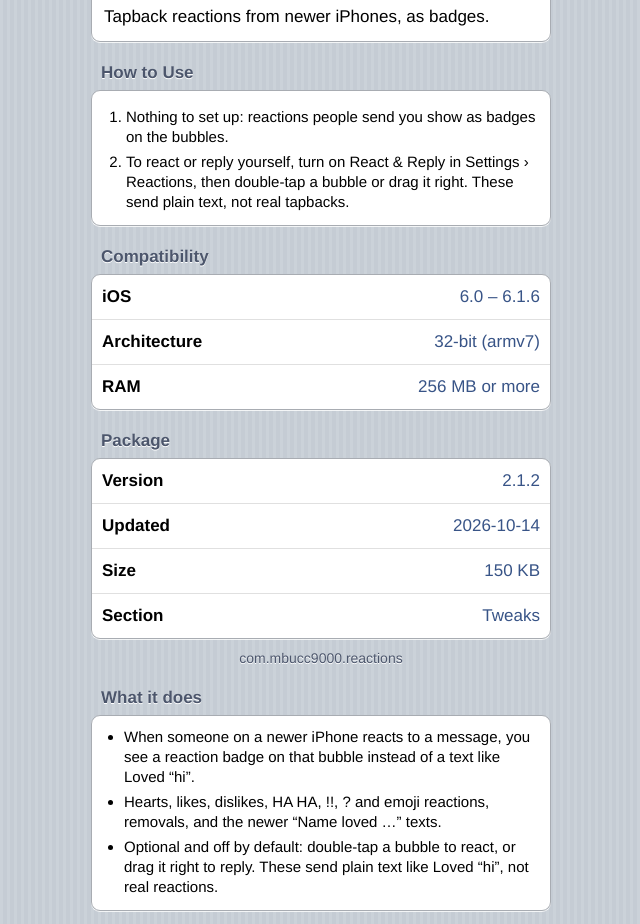
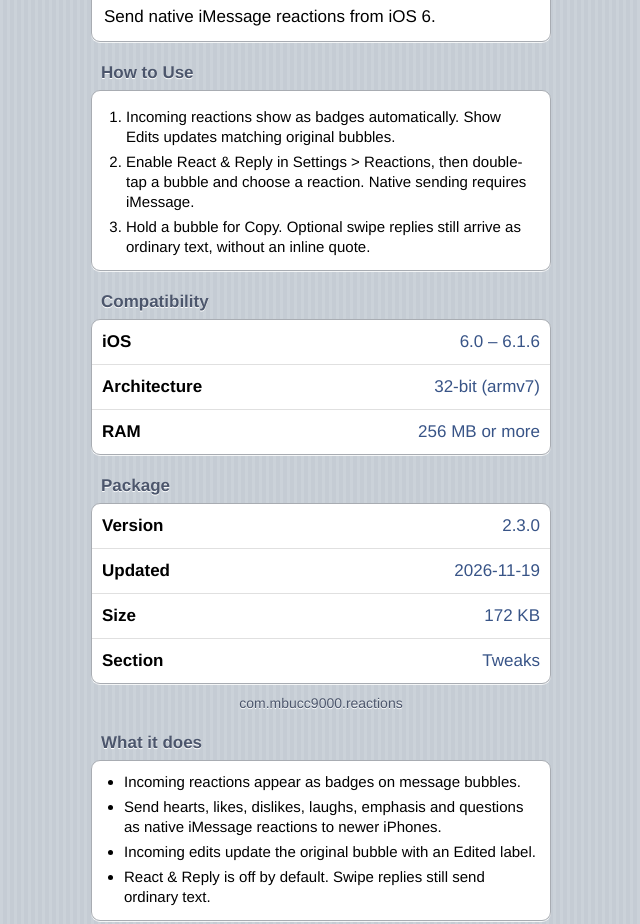
Before and after one commit to mbucc9000/slopkit, a plain HTML site: page pkg/com.mbucc9000.reactions/depiction.html in a window 1280 px wide. Shown: the part 50-974 px from the top of the page, without its empty margins (319-959 px from the left). Drawn offline with Linux system fonts and the light colour scheme.

Commit message:
Release Reactions 2.3.0 and update Settings guide

```diff
--- a/pkg/com.mbucc9000.reactions/depiction.html
+++ b/pkg/com.mbucc9000.reactions/depiction.html
@@ -12,11 +12,11 @@
 <body ontouchstart="" class="cydia">
 <div class="page">
 <div class="group">
-<div class="card"><div class="brand"><img src="../../assets/icons/com.mbucc9000.reactions.png" alt="">Reactions</div><p>Tapback reactions from newer iPhones, as badges.</p></div>
+<div class="card"><div class="brand"><img src="../../assets/icons/com.mbucc9000.reactions.png" alt="">Reactions</div><p>Send native iMessage reactions from iOS 6.</p></div>
 </div>
 <h2>How to Use</h2>
 <div class="group">
-<div class="card"><ol><li>Nothing to set up: reactions people send you show as badges on the bubbles.</li><li>To react or reply yourself, turn on React &amp; Reply in Settings › Reactions, then double-tap a bubble or drag it right. These send plain text, not real tapbacks.</li></ol></div>
+<div class="card"><ol><li>Incoming reactions show as badges automatically. Show Edits updates matching original bubbles.</li><li>Enable React &amp; Reply in Settings &gt; Reactions, then double-tap a bubble and choose a reaction. Native sending requires iMessage.</li><li>Hold a bubble for Copy. Optional swipe replies still arrive as ordinary text, without an inline quote.</li></ol></div>
 </div>
 <h2>Compatibility</h2>
 <div class="group">
@@ -26,15 +26,15 @@
 </div>
 <h2>Package</h2>
 <div class="group">
-<div class="cell value"><span class="label">Version</span><span class="detail">2.1.2</span></div>
-<div class="cell value"><span class="label">Updated</span><span class="detail">2026-10-14</span></div>
-<div class="cell value"><span class="label">Size</span><span class="detail">150 KB</span></div>
+<div class="cell value"><span class="label">Version</span><span class="detail">2.3.0</span></div>
+<div class="cell value"><span class="label">Updated</span><span class="detail">2026-11-19</span></div>
+<div class="cell value"><span class="label">Size</span><span class="detail">172 KB</span></div>
 <div class="cell value"><span class="label">Section</span><span class="detail">Tweaks</span></div>
 </div>
 <p class="gfoot">com.mbucc9000.reactions</p>
 <h2>What it does</h2>
 <div class="group">
-<div class="card"><ul><li>When someone on a newer iPhone reacts to a message, you see a reaction badge on that bubble instead of a text like Loved “hi”.</li><li>Hearts, likes, dislikes, HA HA, !!, ? and emoji reactions, removals, and the newer “Name loved …” texts.</li><li>Optional and off by default: double-tap a bubble to react, or drag it right to reply. These send plain text like Loved “hi”, not real reactions.</li></ul></div>
+<div class="card"><ul><li>Incoming reactions appear as badges on message bubbles.</li><li>Send hearts, likes, dislikes, laughs, emphasis and questions as native iMessage reactions to newer iPhones.</li><li>Incoming edits update the original bubble with an Edited label.</li><li>React &amp; Reply is off by default. Swipe replies still send ordinary text.</li></ul></div>
 </div>
 <h2>Settings</h2>
 <div class="group">
@@ -48,6 +48,9 @@
 </div>
 <h2>Release notes</h2>
 <div class="group">
+<div class="card"><p class="ver">2.3.0 <span>— 2026-11-19</span></p><ul><li>Send the six classic reactions as native iMessage tapbacks, confirmed on a newer iPhone.</li><li>Includes incoming edit support: the original bubble updates and shows Edited.</li><li>React &amp; Reply remains off by default; swipe replies still send ordinary text.</li></ul></div>
+</div>
+<div class="group">
 <div class="card"><p class="ver">2.1.2 <span>— 2026-10-14</span></p><ul><li>Housekeeping build: no changes you’ll notice.</li></ul></div>
 </div>
 <div class="group">
```
Also changed, not shown: index.html (+1 -1 lines), pkg/com.mbucc9000.reactions/index.html (+9 -6 lines), pkg/com.mbucc9000.slopkit/depiction.html (+5 -2 lines), pkg/com.mbucc9000.slopkit/index.html (+5 -2 lines), 8 other files.
